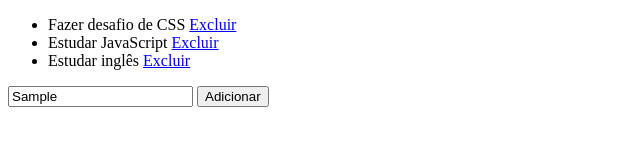
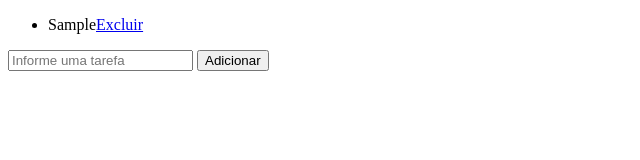
Before and after one commit to dafinysouza/to-do-list, a plain HTML site: page index.html in a window 1280 px wide. Both pictures are taken after typing "Sample" into the empty fields and a click on the button "Adicionar". Shown: the whole page, without its empty margins (0-640 px from the left). Drawn offline with Linux system fonts and the light colour scheme.

Commit message:
to-do list created

```diff
--- a/index.html
+++ b/index.html
@@ -6,20 +6,7 @@
     </head>
     <body>
         <div id="app">
-            <ul>
-                <li>
-                    Fazer desafio de CSS
-                    <a href="#">Excluir</a>
-                </li>
-                <li>
-                    Estudar JavaScript
-                    <a href="#">Excluir</a>
-                </li>
-                <li>
-                    Estudar inglês
-                    <a href="#">Excluir</a>
-                </li>
-            </ul>
+            <ul></ul>
             <input type="text" placeholder="Informe uma tarefa">
             <button>Adicionar</button>
         </div>
--- a/main.js
+++ b/main.js
@@ -0,0 +1,50 @@
+var listElement = document.querySelector('#app ul');
+var inputElement = document.querySelector('#app input');
+var buttonElement = document.querySelector('#app button');
+
+var tasks = JSON.parse(localStorage.getItem('list_tasks')) || [];
+
+function renderTasks() {
+    listElement.innerHTML = '';
+
+    for (task of tasks) {
+        var taskElement = document.createElement('li');
+        var taskText = document.createTextNode(task);
+
+        var linkElement = document.createElement('a');
+        linkElement.setAttribute('href', '#');
+
+        var position = tasks.indexOf(task);
+        linkElement.setAttribute('onclick', 'deleteTask('+ position +')');
+
+        var linkText = document.createTextNode('Excluir');
+        linkElement.appendChild(linkText);
+
+        taskElement.appendChild(taskText);
+        taskElement.appendChild(linkElement);
+        listElement.appendChild(taskElement);
+    }
+}
+
+renderTasks();
+
+function addTask() {
+    var taskText = inputElement.value;
+
+    tasks.push(taskText);
+    inputElement.value = '';
+    renderTasks();
+    saveToStorage();
+}
+
+buttonElement.onclick = addTask;
+
+function deleteTask(position) {
+    tasks.splice(position, 1);
+    renderTasks();
+    saveToStorage();
+}
+
+function saveToStorage() {
+    localStorage.setItem('list_tasks', JSON.stringify(tasks));
+}
```
